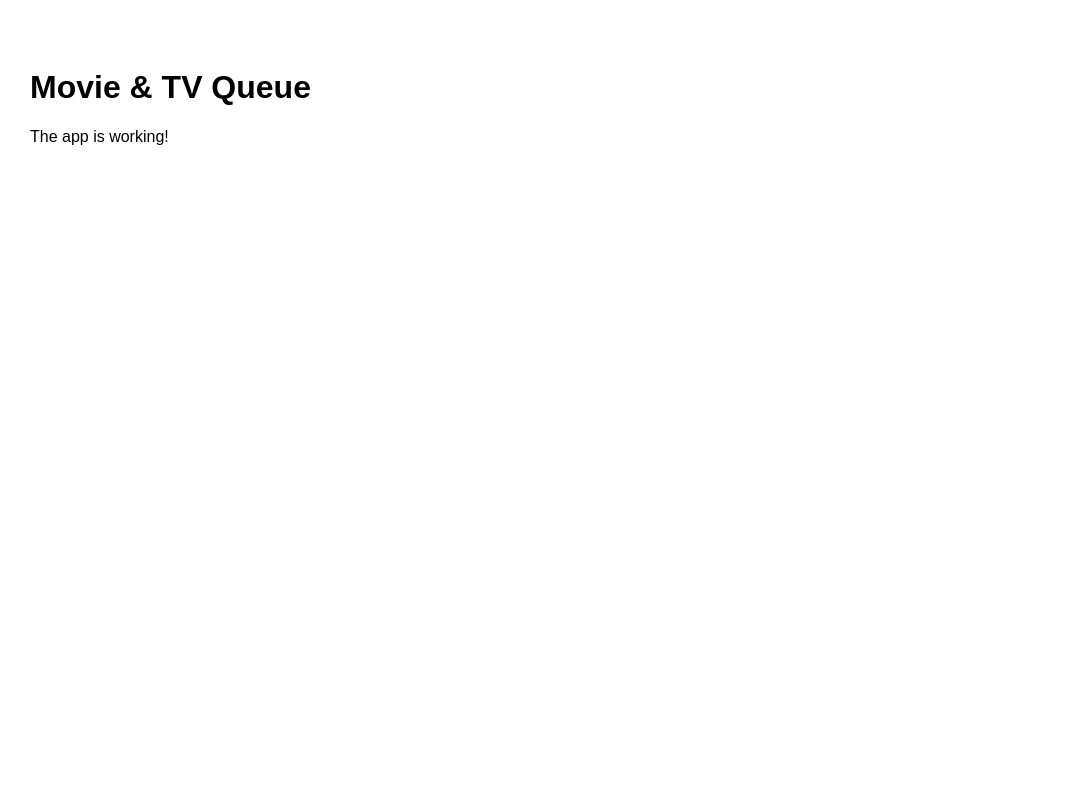
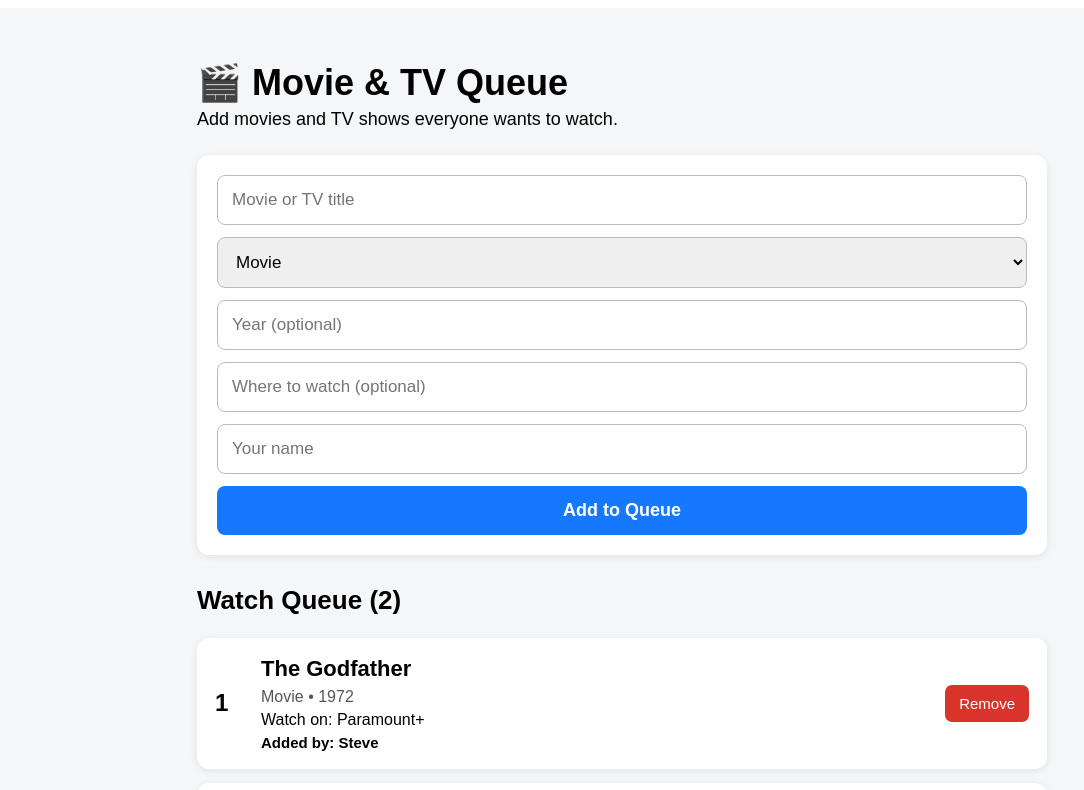
Before and after one commit to smschobel-hue/movie-tv-queue, a Next.js app: page / in a window 1280 px wide. Shown: the top 790 px of the page, without its empty margins (18-1102 px from the left). Built offline with nearby package versions, Linux system fonts and the light colour scheme.

Commit message:
Update page.js:     Add person who entered each movie/TV show.

```diff
--- a/app/page.js
+++ b/app/page.js
@@ -1,15 +1,519 @@
+"use client";
+
+import { useEffect, useState } from "react";
+
+const starterQueue = [
+
+  {
+
+    id: 1,
+
+    title: "The Godfather",
+
+    type: "Movie",
+
+    year: "1972",
+
+    service: "Paramount+",
+
+    addedBy: "Steve",
+
+  },
+
+  {
+
+    id: 2,
+
+    title: "Breaking Bad",
+
+    type: "TV",
+
+    year: "2008",
+
+    service: "Netflix",
+
+    addedBy: "Steve",
+
+  },
+
+];
+
 export default function Home() {
+
+  const [queue, setQueue] = useState([]);
+
+  const [loaded, setLoaded] = useState(false);
+
+  const [title, setTitle] = useState("");
+
+  const [type, setType] = useState("Movie");
+
+  const [year, setYear] = useState("");
+
+  const [service, setService] = useState("");
+
+  const [addedBy, setAddedBy] = useState("");
+
+  useEffect(() => {
+
+    const savedQueue = localStorage.getItem("movie-tv-queue");
+
+    if (savedQueue) {
+
+      setQueue(JSON.parse(savedQueue));
+
+    } else {
+
+      setQueue(starterQueue);
+
+    }
+
+    setLoaded(true);
+
+  }, []);
+
+  useEffect(() => {
+
+    if (loaded) {
+
+      localStorage.setItem("movie-tv-queue", JSON.stringify(queue));
+
+    }
+
+  }, [queue, loaded]);
+
+  function addItem(event) {
+
+    event.preventDefault();
+
+    if (!title.trim() || !addedBy.trim()) {
+
+      return;
+
+    }
+
+    const newItem = {
+
+      id: Date.now(),
+
+      title: title.trim(),
+
+      type,
+
+      year: year.trim(),
+
+      service: service.trim(),
+
+      addedBy: addedBy.trim(),
+
+    };
+
+    setQueue((currentQueue) => [newItem, ...currentQueue]);
+
+    setTitle("");
+
+    setYear("");
+
+    setService("");
+
+  }
+
+  function removeItem(id) {
+
+    setQueue((currentQueue) =>
+
+      currentQueue.filter((item) => item.id !== id)
+
+    );
+
+  }
+
+  if (!loaded) {
+
+    return null;
+
+  }
 
   return (
 
-    <main style={{ padding: "40px", fontFamily: "Arial, sans-serif" }}>
+    <main style={styles.page}>
 
-      <h1>Movie & TV Queue</h1>
+      <div style={styles.container}>
 
-      <p>The app is working!</p>
+        <h1 style={styles.heading}>🎬 Movie & TV Queue</h1>
+
+        <p style={styles.subtitle}>
+
+          Add movies and TV shows everyone wants to watch.
+
+        </p>
+
+        <form onSubmit={addItem} style={styles.form}>
+
+          <input
+
+            style={styles.input}
+
+            type="text"
+
+            placeholder="Movie or TV title"
+
+            value={title}
+
+            onChange={(event) => setTitle(event.target.value)}
+
+          />
+
+          <select
+
+            style={styles.input}
+
+            value={type}
+
+            onChange={(event) => setType(event.target.value)}
+
+          >
+
+            <option value="Movie">Movie</option>
+
+            <option value="TV">TV Series</option>
+
+          </select>
+
+          <input
+
+            style={styles.input}
+
+            type="text"
+
+            placeholder="Year (optional)"
+
+            value={year}
+
+            onChange={(event) => setYear(event.target.value)}
+
+          />
+
+          <input
+
+            style={styles.input}
+
+            type="text"
+
+            placeholder="Where to watch (optional)"
+
+            value={service}
+
+            onChange={(event) => setService(event.target.value)}
+
+          />
+
+          <input
+
+            style={styles.input}
+
+            type="text"
+
+            placeholder="Your name"
+
+            value={addedBy}
+
+            onChange={(event) => setAddedBy(event.target.value)}
+
+          />
+
+          <button style={styles.addButton} type="submit">
+
+            Add to Queue
+
+          </button>
+
+        </form>
+
+        <h2 style={styles.queueHeading}>
+
+          Watch Queue ({queue.length})
+
+        </h2>
+
+        {queue.length === 0 ? (
+
+          <div style={styles.empty}>
+
+            The queue is empty. Add something to watch!
+
+          </div>
+
+        ) : (
+
+          <div style={styles.queue}>
+
+            {queue.map((item, index) => (
+
+              <div key={item.id} style={styles.card}>
+
+                <div style={styles.number}>{index + 1}</div>
+
+                <div style={styles.details}>
+
+                  <h3 style={styles.title}>{item.title}</h3>
+
+                  <div style={styles.meta}>
+
+                    {item.type}
+
+                    {item.year ? ` • ${item.year}` : ""}
+
+                  </div>
+
+                  {item.service && (
+
+                    <div style={styles.service}>
+
+                      Watch on: {item.service}
+
+                    </div>
+
+                  )}
+
+                  <div style={styles.addedBy}>
+
+                    Added by: {item.addedBy}
+
+                  </div>
+
+                </div>
+
+                <button
+
+                  style={styles.removeButton}
+
+                  onClick={() => removeItem(item.id)}
+
+                >
+
+                  Remove
+
+                </button>
+
+              </div>
+
+            ))}
+
+          </div>
+
+        )}
+
+      </div>
 
     </main>
 
   );
 
 }
+
+const styles = {
+
+  page: {
+
+    minHeight: "100vh",
+
+    background: "#f4f6f8",
+
+    padding: "30px 16px",
+
+    fontFamily: "Arial, sans-serif",
+
+  },
+
+  container: {
+
+    maxWidth: "850px",
+
+    margin: "0 auto",
+
+  },
+
+  heading: {
+
+    marginBottom: "5px",
+
+    fontSize: "36px",
+
+  },
+
+  subtitle: {
+
+    marginTop: "0",
+
+    marginBottom: "25px",
+
+    fontSize: "18px",
+
+  },
+
+  form: {
+
+    background: "white",
+
+    padding: "20px",
+
+    borderRadius: "12px",
+
+    marginBottom: "30px",
+
+    boxShadow: "0 2px 8px rgba(0,0,0,0.08)",
+
+    display: "grid",
+
+    gap: "12px",
+
+  },
+
+  input: {
+
+    padding: "14px",
+
+    fontSize: "17px",
+
+    borderRadius: "8px",
+
+    border: "1px solid #bbb",
+
+  },
+
+  addButton: {
+
+    padding: "14px",
+
+    fontSize: "18px",
+
+    fontWeight: "bold",
+
+    border: "none",
+
+    borderRadius: "8px",
+
+    background: "#1677ff",
+
+    color: "white",
+
+    cursor: "pointer",
+
+  },
+
+  queueHeading: {
+
+    fontSize: "26px",
+
+  },
+
+  queue: {
+
+    display: "grid",
+
+    gap: "14px",
+
+  },
+
+  card: {
+
+    background: "white",
+
+    padding: "18px",
+
+    borderRadius: "12px",
+
+    boxShadow: "0 2px 8px rgba(0,0,0,0.08)",
+
+    display: "flex",
+
+    alignItems: "center",
+
+    gap: "16px",
+
+  },
+
+  number: {
+
+    fontSize: "24px",
+
+    fontWeight: "bold",
+
+    minWidth: "30px",
+
+  },
+
+  details: {
+
+    flex: 1,
+
+  },
+
+  title: {
+
+    margin: "0 0 6px 0",
+
+    fontSize: "22px",
+
+  },
+
+  meta: {
+
+    fontSize: "16px",
+
+    color: "#555",
+
+    marginBottom: "5px",
+
+  },
+
+  service: {
+
+    fontSize: "16px",
+
+    marginBottom: "5px",
+
+  },
+
+  addedBy: {
+
+    fontSize: "15px",
+
+    fontWeight: "bold",
+
+  },
+
+  removeButton: {
+
+    padding: "10px 14px",
+
+    border: "none",
+
+    borderRadius: "7px",
+
+    background: "#d9342b",
+
+    color: "white",
+
+    fontSize: "15px",
+
+    cursor: "pointer",
+
+  },
+
+  empty: {
+
+    background: "white",
+
+    padding: "25px",
+
+    borderRadius: "12px",
+
+    textAlign: "center",
+
+    fontSize: "18px",
+
+  },
+
+};
```
